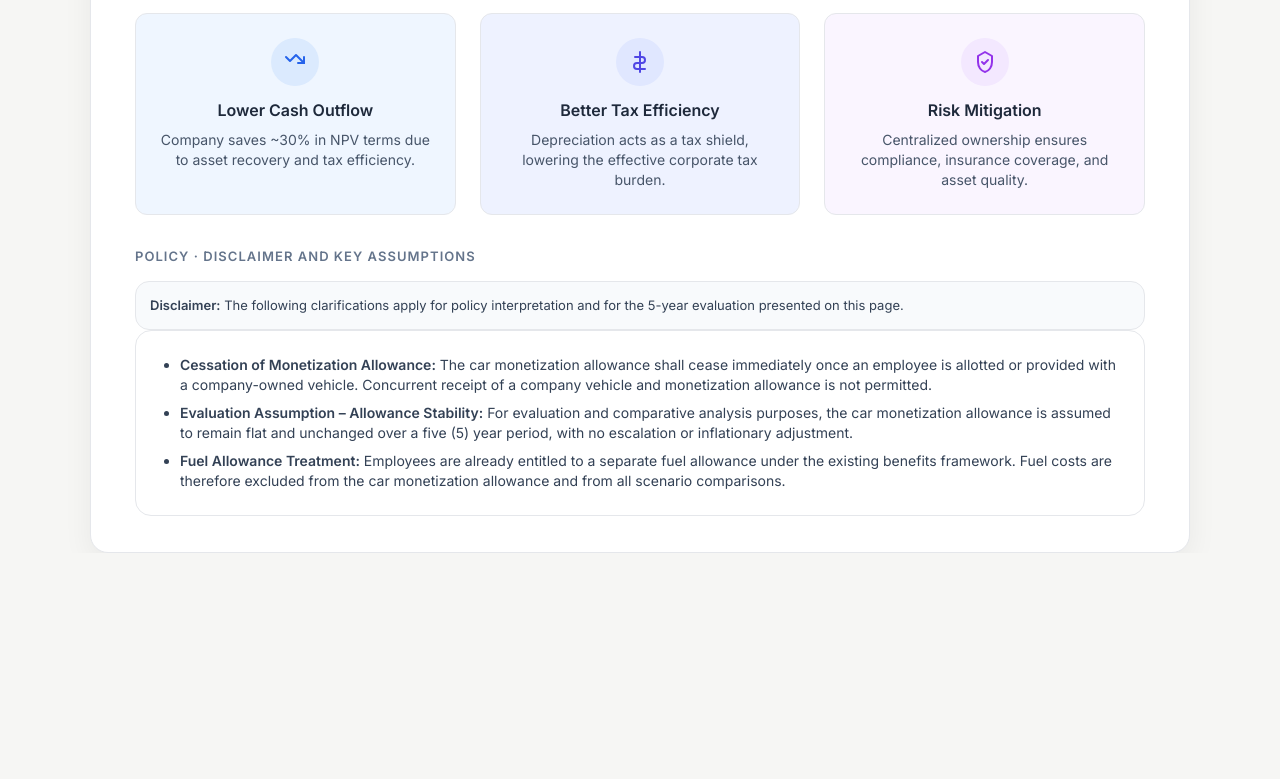
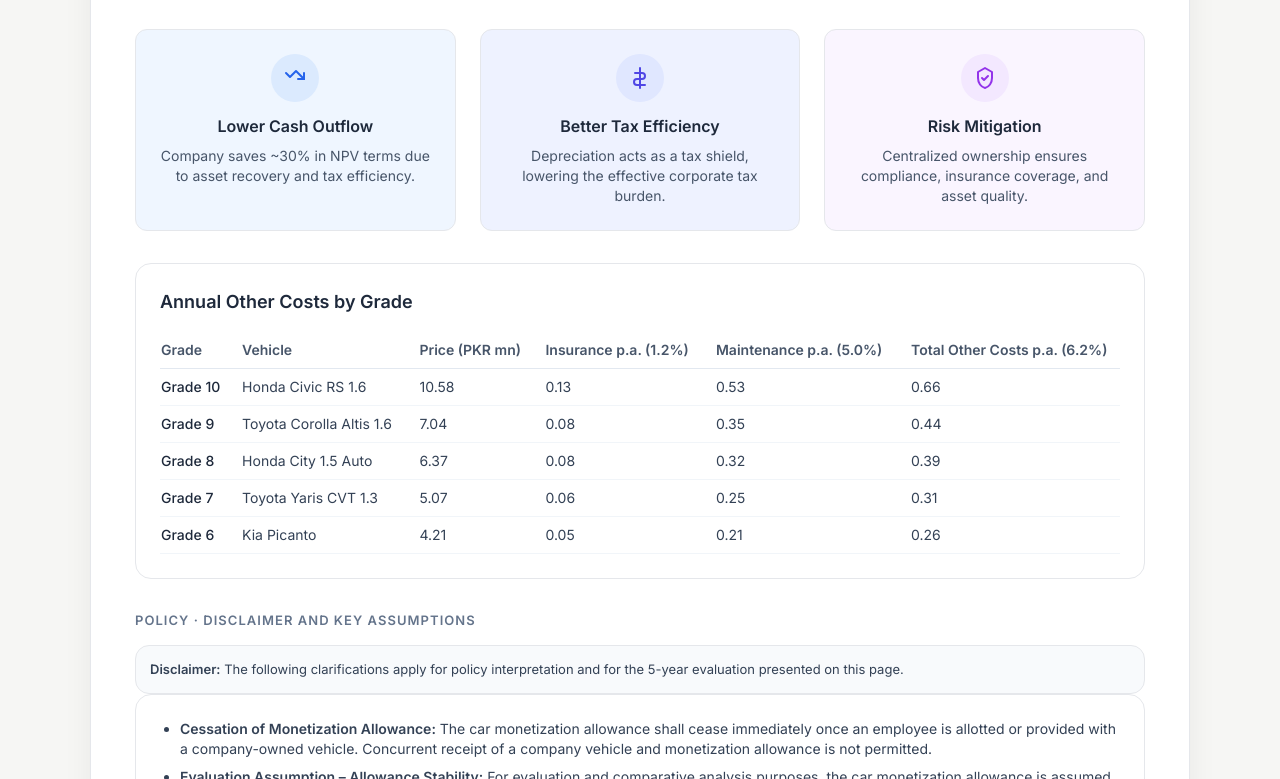
Before and after one commit to ncgcldashboard-ux/NCGCL-Dashboard, a plain HTML site: page Car Policy - Dec 2025.html in a window 1280 px wide. Shown: the part 1400-2179 px from the top of the page. Before the commit the page ends 1953 px from the top, so only its background shows below. Drawn offline with nearby package versions, Linux system fonts and the light colour scheme.

Commit message:
Update Car Policy - Dec 2025.html

```diff
--- a/Car Policy - Dec 2025.html
+++ b/Car Policy - Dec 2025.html
@@ -132,6 +132,7 @@
 
     <!-- Grade Selector -->
     <div id="gradeSelector" class="flex justify-center flex-wrap gap-2"></div>
+
 
     <!-- Main Stats Display -->
     <div class="bg-white rounded-2xl shadow-sm border border-slate-200 p-6 grid md:grid-cols-3 gap-6 items-center">
@@ -374,7 +375,7 @@
           <canvas id="annualChart"></canvas>
         </div>
         <div class="mt-4 text-xs text-slate-500 text-center italic">
-          *Scenario B Year 5 may show net inflow (negative) due to asset salvage value recovery.
+          *Scenario B includes a separate 'Other Costs' component (insurance, maintenance, etc.) by grade; Year 5 may show net inflow (negative) due to asset recovery.
         </div>
       </div>
 
@@ -439,7 +440,34 @@
 
 
 
-    <!-- Policy Disclaimer -->
+
+
+<!-- Annual Other Costs Table -->
+    <section class="bg-white rounded-2xl shadow-sm border border-slate-200 p-6 mb-6">
+      <div class="flex items-start justify-between gap-4 flex-wrap">
+        <div>
+          <h2 class="text-lg font-bold text-slate-800">Annual Other Costs by Grade</h2>
+</div>
+      </div>
+
+      <div class="overflow-x-auto mt-4">
+        <table class="w-full text-sm">
+          <thead>
+            <tr class="text-left text-slate-600 border-b border-slate-200">
+              <th class="py-2 pr-4 font-semibold">Grade</th>
+              <th class="py-2 pr-4 font-semibold">Vehicle</th>
+              <th class="py-2 pr-4 font-semibold">Price (PKR mn)</th>
+              <th class="py-2 pr-4 font-semibold">Insurance p.a. (1.2%)</th>
+              <th class="py-2 pr-4 font-semibold">Maintenance p.a. (5.0%)</th>
+              <th class="py-2 pr-0 font-semibold">Total Other Costs p.a. (6.2%)</th>
+            </tr>
+          </thead>
+          <tbody id="otherCostsTableBody" class="text-slate-700"></tbody>
+        </table>
+      </div>
+    </section>
+
+<!-- Policy Disclaimer -->
     <section class="paper-section">
       <div class="section-title">Policy · Disclaimer and Key Assumptions</div>
       <p class="essay-note">
@@ -476,13 +504,12 @@
   // Data (from your React file)
   // -------------------------
   const vehicleData = {
-    10: { grade: "Grade 10", vehicle: "Honda Civic RS 1.6", price: 10.58, scenarioA: 8.49, scenarioB: 6.07, savings: 2.42, percentSave: 28.5 },
-    9:  { grade: "Grade 9",  vehicle: "Toyota Corolla Altis 1.6", price: 7.04, scenarioA: 6.07, scenarioB: 4.05, savings: 2.02, percentSave: 33.3 },
-    8:  { grade: "Grade 8",  vehicle: "Honda City 1.5 Auto", price: 6.37, scenarioA: 5.40, scenarioB: 3.66, savings: 1.74, percentSave: 32.2 },
-    7:  { grade: "Grade 7",  vehicle: "Toyota Yaris CVT 1.3", price: 5.07, scenarioA: 4.07, scenarioB: 2.91, savings: 1.16, percentSave: 28.5 },
-    6:  { grade: "Grade 6",  vehicle: "Kia Picanto", price: 4.21, scenarioA: 3.56, scenarioB: 2.42, savings: 1.14, percentSave: 32.0 }
+    10: { grade: "Grade 10", vehicle: "Honda Civic RS 1.6", price: 10.58, scenarioA: 8.49, scenarioB: 6.90, savings: 1.59, percentSave: 18.7 },
+    9:  { grade: "Grade 9",  vehicle: "Toyota Corolla Altis 1.6", price: 7.04, scenarioA: 6.07, scenarioB: 4.60, savings: 1.47, percentSave: 24.2 },
+    8:  { grade: "Grade 8",  vehicle: "Honda City 1.5 Auto", price: 6.37, scenarioA: 5.40, scenarioB: 4.15, savings: 1.25, percentSave: 23.1 },
+    7:  { grade: "Grade 7",  vehicle: "Toyota Yaris CVT 1.3", price: 5.07, scenarioA: 4.07, scenarioB: 3.31, savings: 0.76, percentSave: 18.7 },
+    6:  { grade: "Grade 6",  vehicle: "Kia Picanto", price: 4.21, scenarioA: 3.56, scenarioB: 2.74, savings: 0.82, percentSave: 23.0 }
   };
-
   // Used in the 5-year NPV comparison chart (horizontal in React; we'll do vertical bars)
   const npvComparisonData = Object.values(vehicleData)
     .map(d => ({ grade: d.grade, Monetization: d.scenarioA, CompanyOwned: d.scenarioB }))
@@ -493,21 +520,23 @@
   // -------------------------
   // Year-by-year data logic (mirrors your useMemo)
   // -------------------------
-  function buildYearlyData(data) {
-    // Approximations copied from your file
-    const annualAllowance = (data.scenarioA / 3.4);      // proxy annuity factor
-    const maintenance = data.price * 0.02;               // annual maint/insurance
-    const salvageValue = data.price * 0.45;              // year-5 residual recovery
+
+  function buildYearlyData(gradeId, data) {
+    // Note: Annual insurance/maintenance are displayed separately (not charted).
+    const annualAllowance = (data.scenarioA / 3.4);            // proxy annuity factor
+// PKR -> PKR million
+    const salvageValue = data.price * 0.45;                    // year-5 residual recovery (existing evaluation proxy)
 
     // In PKR million
     return [
-      { year: "Year 1", Monetization: +annualAllowance.toFixed(2), CompanyOwned: +(data.price + maintenance).toFixed(2) },
-      { year: "Year 2", Monetization: +annualAllowance.toFixed(2), CompanyOwned: +maintenance.toFixed(2) },
-      { year: "Year 3", Monetization: +annualAllowance.toFixed(2), CompanyOwned: +maintenance.toFixed(2) },
-      { year: "Year 4", Monetization: +annualAllowance.toFixed(2), CompanyOwned: +maintenance.toFixed(2) },
-      { year: "Year 5", Monetization: +annualAllowance.toFixed(2), CompanyOwned: +(maintenance - salvageValue).toFixed(2) } // negative possible
+      { year: "Year 1", Monetization: +annualAllowance.toFixed(2), Purchase: +data.price.toFixed(2), Recovery: 0 },
+      { year: "Year 2", Monetization: +annualAllowance.toFixed(2), Purchase: 0, Recovery: 0 },
+      { year: "Year 3", Monetization: +annualAllowance.toFixed(2), Purchase: 0, Recovery: 0 },
+      { year: "Year 4", Monetization: +annualAllowance.toFixed(2), Purchase: 0, Recovery: 0 },
+      { year: "Year 5", Monetization: +annualAllowance.toFixed(2), Purchase: 0, Recovery: +(-salvageValue).toFixed(2) }
     ];
   }
+
 
   // -------------------------
   // Charts (Chart.js)
@@ -523,8 +552,9 @@
       data: {
         labels: [],
         datasets: [
-          { label: "Monetization (Outflow)", data: [], borderWidth: 0 },
-          { label: "Company Owned (Net Flow)", data: [], borderWidth: 0 }
+          { label: "Scenario A: Monetization (Outflow)", data: [], borderWidth: 0, stack: "monetization" },
+          { label: "Scenario B: Purchase (Year 1)", data: [], borderWidth: 0, stack: "companyOwned" },
+          { label: "Scenario B: Recovery (Year 5)", data: [], borderWidth: 0, stack: "companyOwned" }
         ]
       },
       options: {
@@ -535,13 +565,13 @@
           legend: { position: "top", labels: { usePointStyle: true, pointStyle: "circle" } },
           tooltip: {
             callbacks: {
-              label: (ctx) => `${ctx.dataset.label}: PKR ${ctx.parsed.y.toFixed(2)}mn`
+              label: (ctx) => `${ctx.dataset.label}: PKR ${Number(ctx.parsed.y).toFixed(2)}mn`
             }
           }
         },
         scales: {
-          x: { grid: { display: false }, ticks: { color: "#64748b" } },
-          y: {
+          x: { stacked: true, grid: { display: false }, ticks: { color: "#64748b" } },
+          y: { stacked: true,
             grid: { color: "#e2e8f0" },
             ticks: { color: "#64748b" }
           }
@@ -583,7 +613,8 @@
   function updateAnnualChart(yearlyData) {
     annualChart.data.labels = yearlyData.map(d => d.year);
     annualChart.data.datasets[0].data = yearlyData.map(d => d.Monetization);
-    annualChart.data.datasets[1].data = yearlyData.map(d => d.CompanyOwned);
+    annualChart.data.datasets[1].data = yearlyData.map(d => d.Purchase);
+    annualChart.data.datasets[2].data = yearlyData.map(d => d.Recovery);
     annualChart.update();
   }
 
@@ -621,12 +652,46 @@
     document.getElementById("scenarioB").textContent = data.scenarioB.toFixed(2);
   }
 
+  function renderOtherCostsTable() {
+    const tbody = document.getElementById("otherCostsTableBody");
+    if (!tbody) return;
+
+    const grades = Object.keys(vehicleData)
+      .map(g => parseInt(g, 10))
+      .sort((a, b) => b - a);
+
+    tbody.innerHTML = "";
+
+    grades.forEach(g => {
+      const d = vehicleData[g];
+      const insurance = d.price * 0.012;
+      const maintenance = d.price * 0.05;
+      const total = d.price * 0.062;
+
+      const tr = document.createElement("tr");
+      tr.className = "border-b border-slate-100";
+
+      tr.innerHTML = `
+        <td class="py-2 pr-4 font-medium text-slate-800">Grade ${g}</td>
+        <td class="py-2 pr-4">${d.vehicle}</td>
+        <td class="py-2 pr-4">${d.price.toFixed(2)}</td>
+        <td class="py-2 pr-4">${insurance.toFixed(2)}</td>
+        <td class="py-2 pr-4">${maintenance.toFixed(2)}</td>
+        <td class="py-2 pr-0">${total.toFixed(2)}</td>
+      `;
+
+      tbody.appendChild(tr);
+    });
+  }
+
+
   function renderAll() {
     const data = vehicleData[activeGrade];
     renderGradeButtons();
     renderStats(data);
+    renderOtherCostsTable();
 
-    const yearly = buildYearlyData(data);
+    const yearly = buildYearlyData(activeGrade, data);
     updateAnnualChart(yearly);
   }
 
@@ -634,5 +699,9 @@
   initCharts();
   renderAll();
 </script>
+
+
+
+
 </body>
 </html>
```
